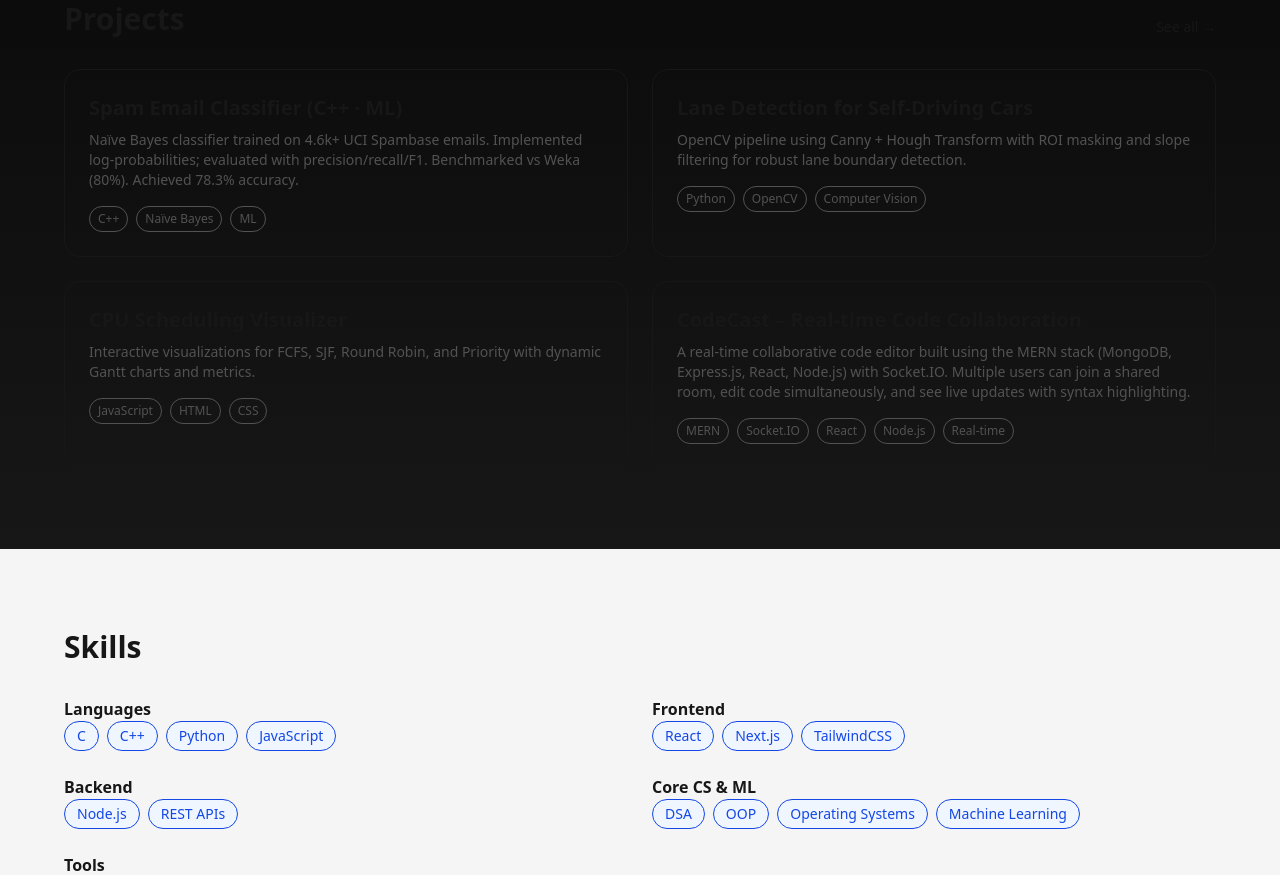
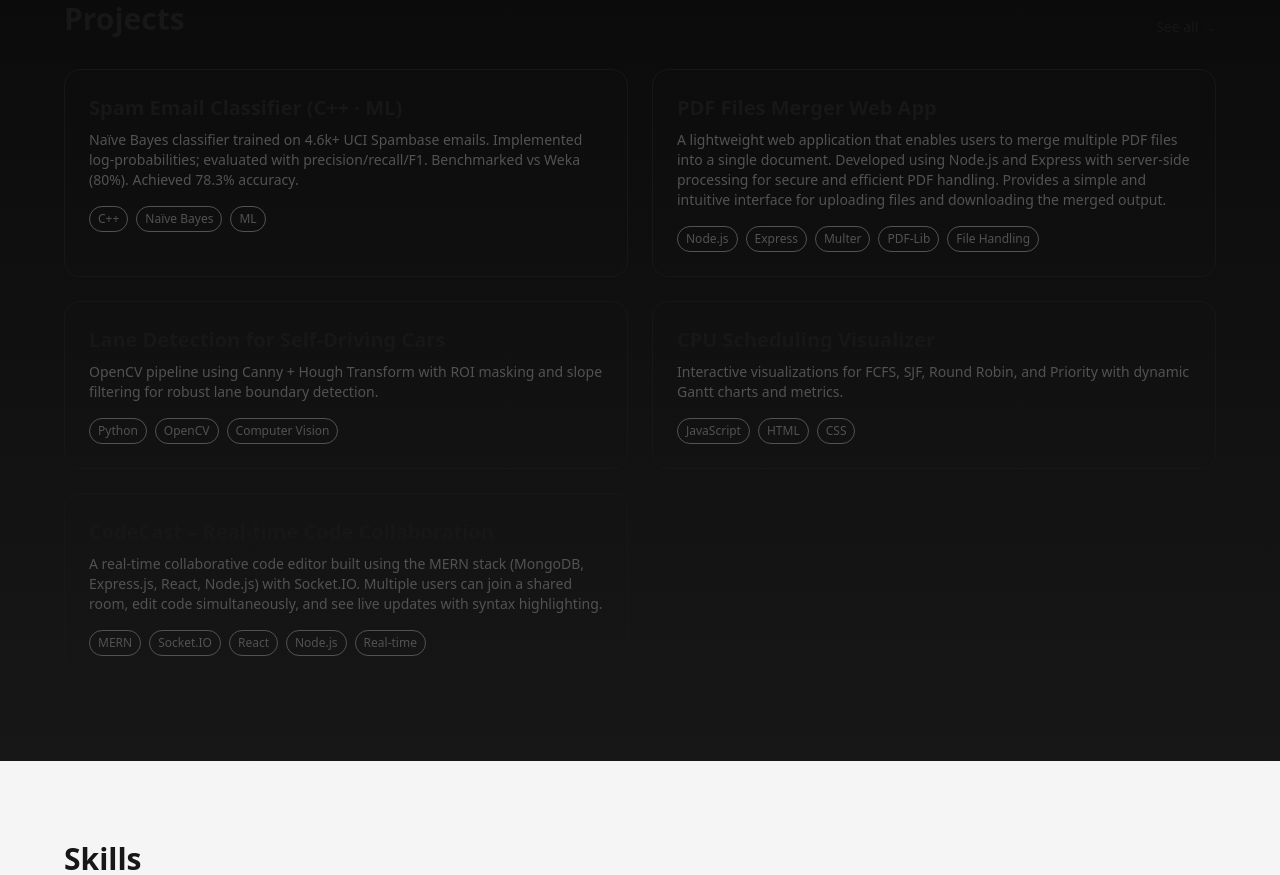
Before and after one commit to yashgarg7302/my-portfolio, a Next.js app: page / in a window 1280 px wide. Shown: the part 2240-3115 px from the top of the page. Built offline with nearby package versions, Linux system fonts and the light colour scheme.

Commit message:
project added

```diff
--- a/data/projects.js
+++ b/data/projects.js
@@ -5,6 +5,13 @@ const projects = [
   "Naïve Bayes classifier trained on 4.6k+ UCI Spambase emails. Implemented log-probabilities; evaluated with precision/recall/F1. Benchmarked vs Weka (80%). Achieved 78.3% accuracy.",
   link: "https://github.com/yashgarg7302/Email-Spam-Classifier",
   tags: ["C++", "Naïve Bayes", "ML"],
+  },
+  {
+    title: "PDF Files Merger Web App",
+    description:
+    "A lightweight web application that enables users to merge multiple PDF files into a single document. Developed using Node.js and Express with server-side processing for secure and efficient PDF handling. Provides a simple and intuitive interface for uploading files and downloading the merged output.",
+  link: "https://github.com/yashgarg7302/merge-pdf-files",
+  tags: ["Node.js", "Express", "Multer", "PDF-Lib", "File Handling"],
   },
   {
   title: "Lane Detection for Self‑Driving Cars",
@@ -27,5 +34,6 @@ const projects = [
     link: "https://github.com/yashgarg7302/Code-Collab",
     tags: ["MERN", "Socket.IO", "React", "Node.js", "Real-time"],
   },
+
   ];
   export default projects;
```
